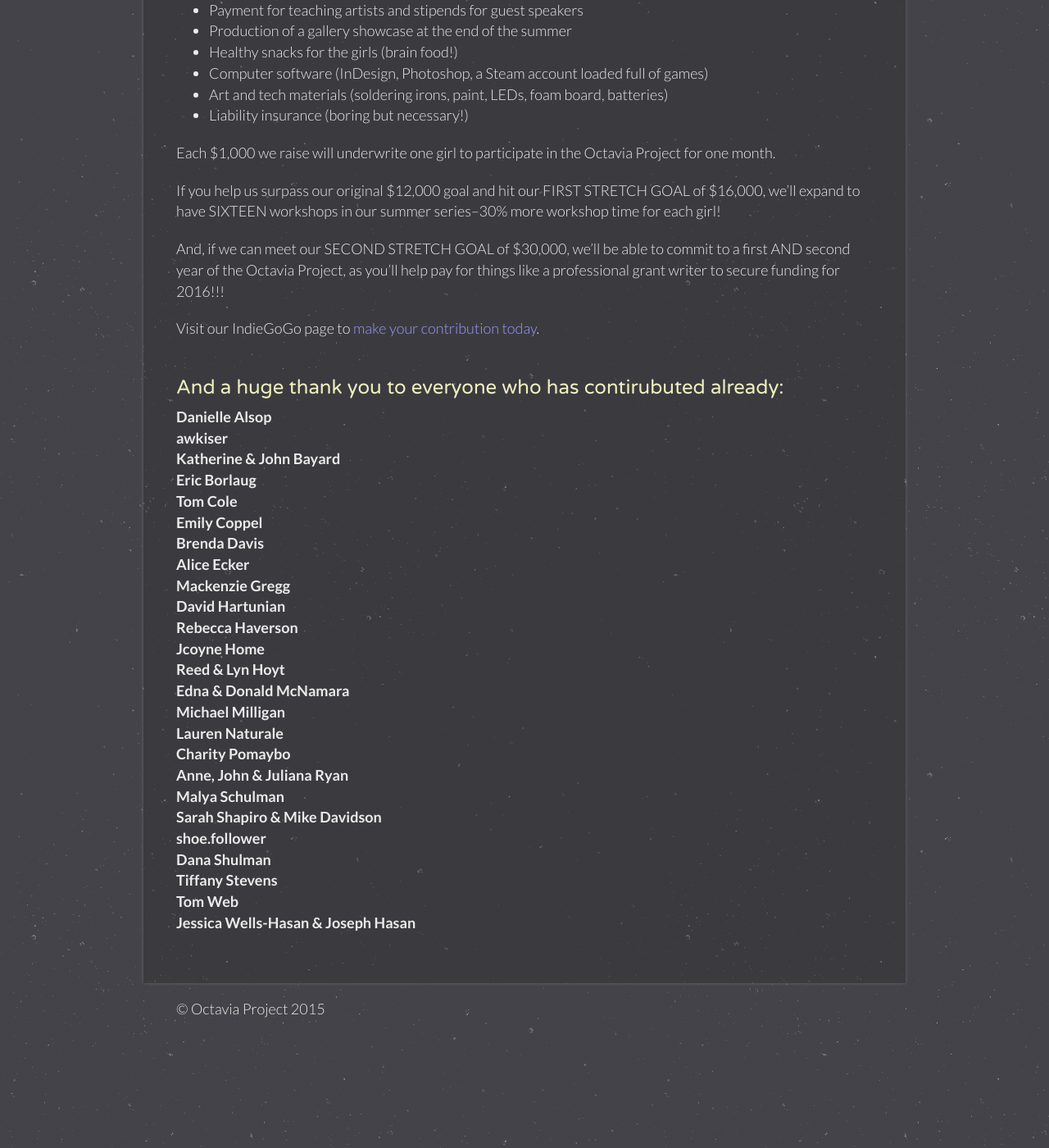
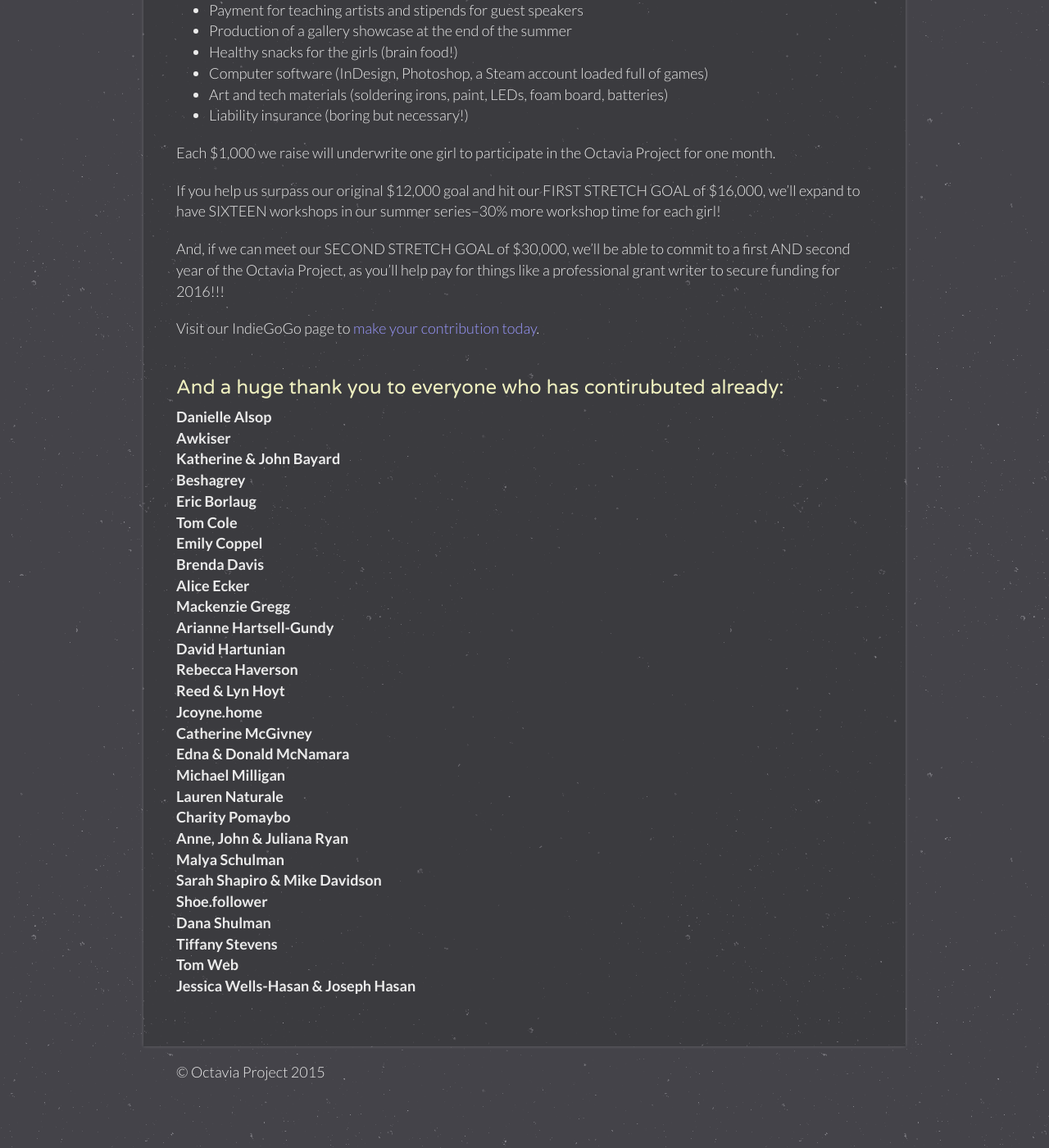
Before and after one commit to OctaviaProject/octaviaproject.github.io, a Jekyll site: the page built from donate.html, in a window 1280 px wide and 1400 px high, scrolled down 801 px. Shown: the whole window at 82% size. Built offline with Jekyll 4.4.1, drawn with Linux system fonts in a browser that asks for light colours.

Commit message:
Added donor names

```diff
--- a/donate.html
+++ b/donate.html
@@ -44,18 +44,21 @@
       <h3>And a huge thank you to everyone who has contirubuted already:</h3>
       <p><b>
           Danielle Alsop<br>
-          awkiser<br>
+          Awkiser<br>
           Katherine & John Bayard<br>
+          Beshagrey<br>
           Eric Borlaug<br>
           Tom Cole<br>
           Emily Coppel<br>
           Brenda Davis<br>
           Alice Ecker<br>
           Mackenzie Gregg<br>
+          Arianne Hartsell-Gundy<br>
           David Hartunian<br>
           Rebecca Haverson<br>
-          Jcoyne Home<br>
           Reed & Lyn Hoyt<br>
+          Jcoyne.home<br>
+          Catherine McGivney<br>
           Edna & Donald McNamara<br>
           Michael Milligan<br>
           Lauren Naturale<br>
@@ -63,7 +66,7 @@
           Anne, John & Juliana Ryan<br>
           Malya Schulman<br>
           Sarah Shapiro & Mike Davidson<br>
-          shoe.follower<br>
+          Shoe.follower<br>
           Dana Shulman<br>
           Tiffany Stevens<br>
           Tom Web<br>
```
